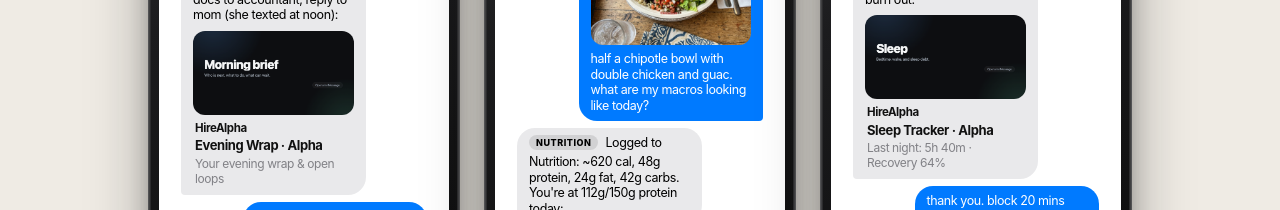
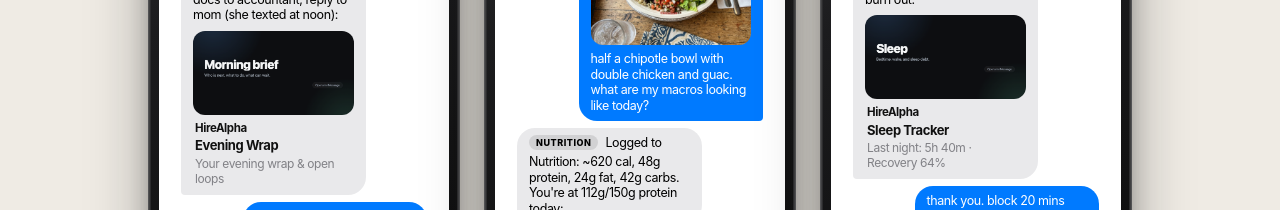
Before and after one commit to Sashank-Singh/hirealpha, a React (Vite) app: page / in a window 1280 px wide. Shown: the part 4760-4970 px from the top of the page. Built offline with nearby package versions, Linux system fonts and the light colour scheme.

Commit message:
polish(hits): preview titles consistent, no hire suffix

```diff
--- a/src/marketing/GreatestHits.tsx
+++ b/src/marketing/GreatestHits.tsx
@@ -91,8 +91,7 @@ export function GreatestHits() {
                                   )}
                                   <span className="hits__preview-site">HireAlpha</span>
                                   <span className="hits__preview-title">
-                                    {b.linkPreview.title.replace(/[:\u2014]? HireAlpha$/, '')} ·{' '}
-                                    {PERSONA_NAME[t.persona]}
+                                    {b.linkPreview.title.replace(/[:\u2014]? HireAlpha$/, '')}
                                   </span>
                                   {b.linkPreview.desc && (
                                     <span className="hits__preview-desc">{b.linkPreview.desc}</span>
```
